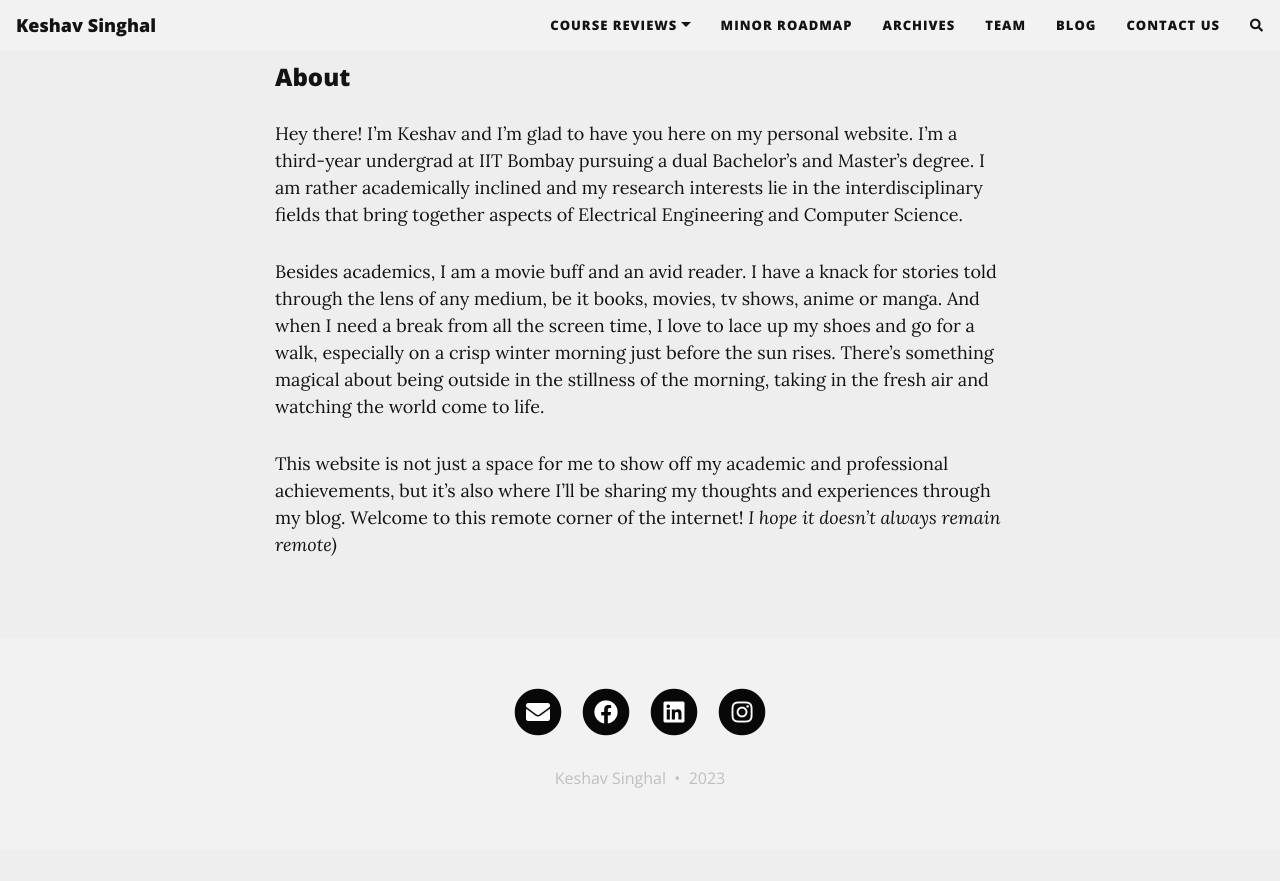
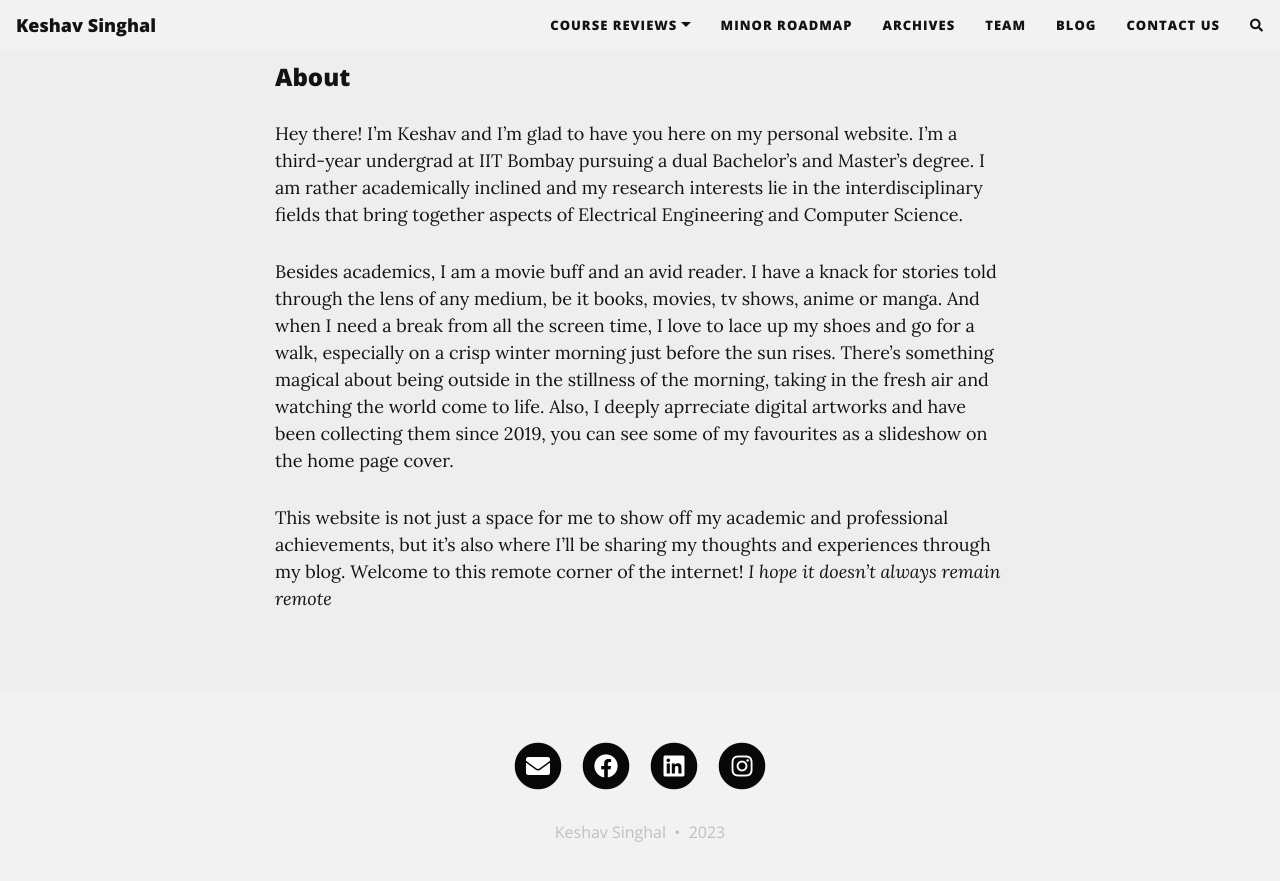
Before and after one commit to Keshav1711/web, a Jekyll site: the page built from index.md, in a window 1280 px wide and 900 px high, scrolled down 536 px. Shown: the top 881 px of the window. Built offline with Jekyll 4.4.1, drawn with Linux system fonts in a browser that asks for light colours; nearby versions of some CDN libraries; comment, search, counter and statistics services are not loaded; before the commit the page ends 1386 px from its top, so only the background shows below that.

Commit message:
Update index.md

```diff
--- a/index.md
+++ b/index.md
@@ -11,6 +11,6 @@
 ### About
 Hey there! I'm Keshav and I'm glad to have you here on my personal website. I'm a third-year undergrad at IIT Bombay pursuing a dual Bachelor's and Master's degree. I am rather academically inclined and my research interests lie in the interdisciplinary fields that bring together aspects of Electrical Engineering and Computer Science.
 
-Besides academics, I am a movie buff and an avid reader. I have a knack for stories told through the lens of any medium, be it books, movies, tv shows, anime or manga. And when I need a break from all the screen time, I love to lace up my shoes and go for a walk, especially on a crisp winter morning just before the sun rises. There's something magical about being outside in the stillness of the morning, taking in the fresh air and watching the world come to life.
+Besides academics, I am a movie buff and an avid reader. I have a knack for stories told through the lens of any medium, be it books, movies, tv shows, anime or manga. And when I need a break from all the screen time, I love to lace up my shoes and go for a walk, especially on a crisp winter morning just before the sun rises. There's something magical about being outside in the stillness of the morning, taking in the fresh air and watching the world come to life. Also, I deeply aprreciate digital artworks and have been collecting them since 2019, you can see some of my favourites as a slideshow on the home page cover.
 
-This website is not just a space for me to show off my academic and professional achievements, but it's also where I'll be sharing my thoughts and experiences through my blog. Welcome to this remote corner of the internet! _I hope it doesn't always remain remote)_
+This website is not just a space for me to show off my academic and professional achievements, but it's also where I'll be sharing my thoughts and experiences through my blog. Welcome to this remote corner of the internet! _I hope it doesn't always remain remote_
```
